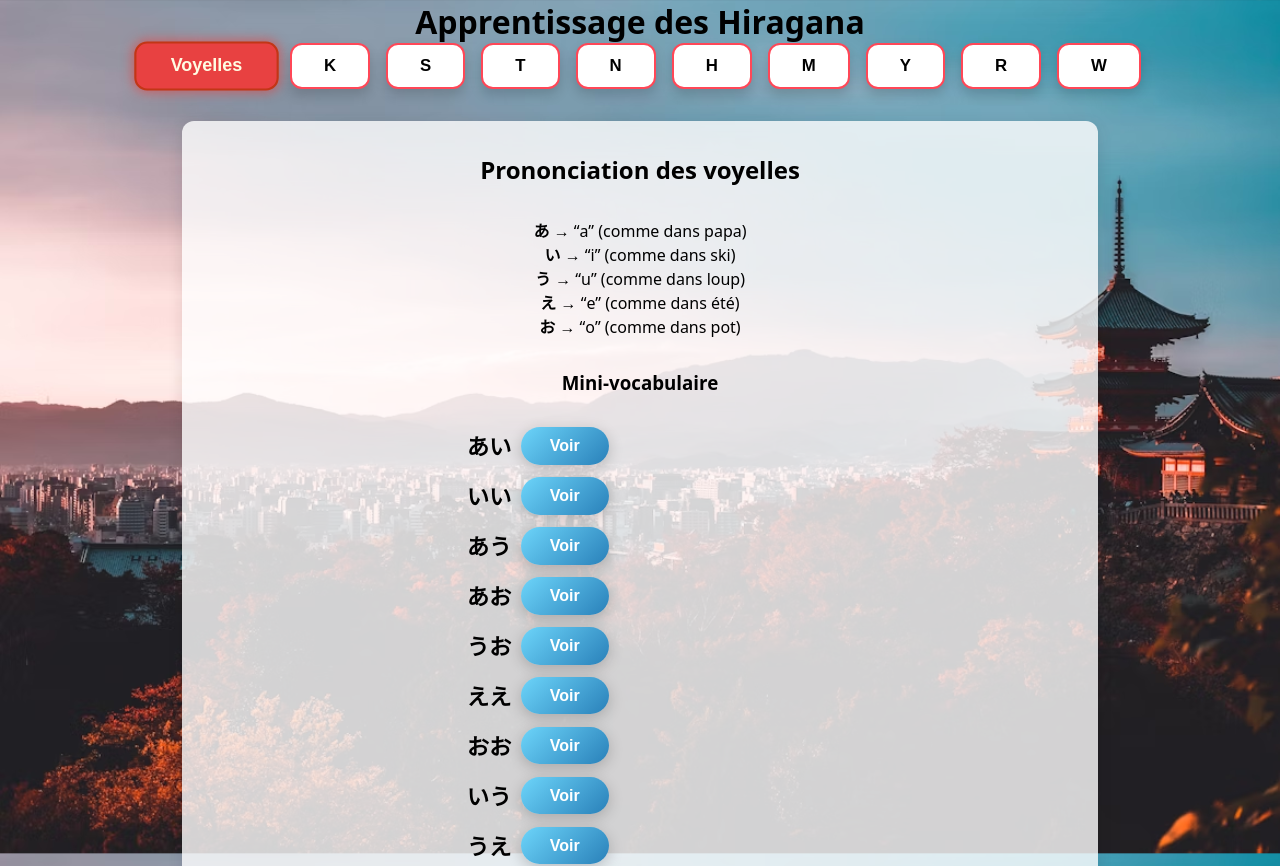
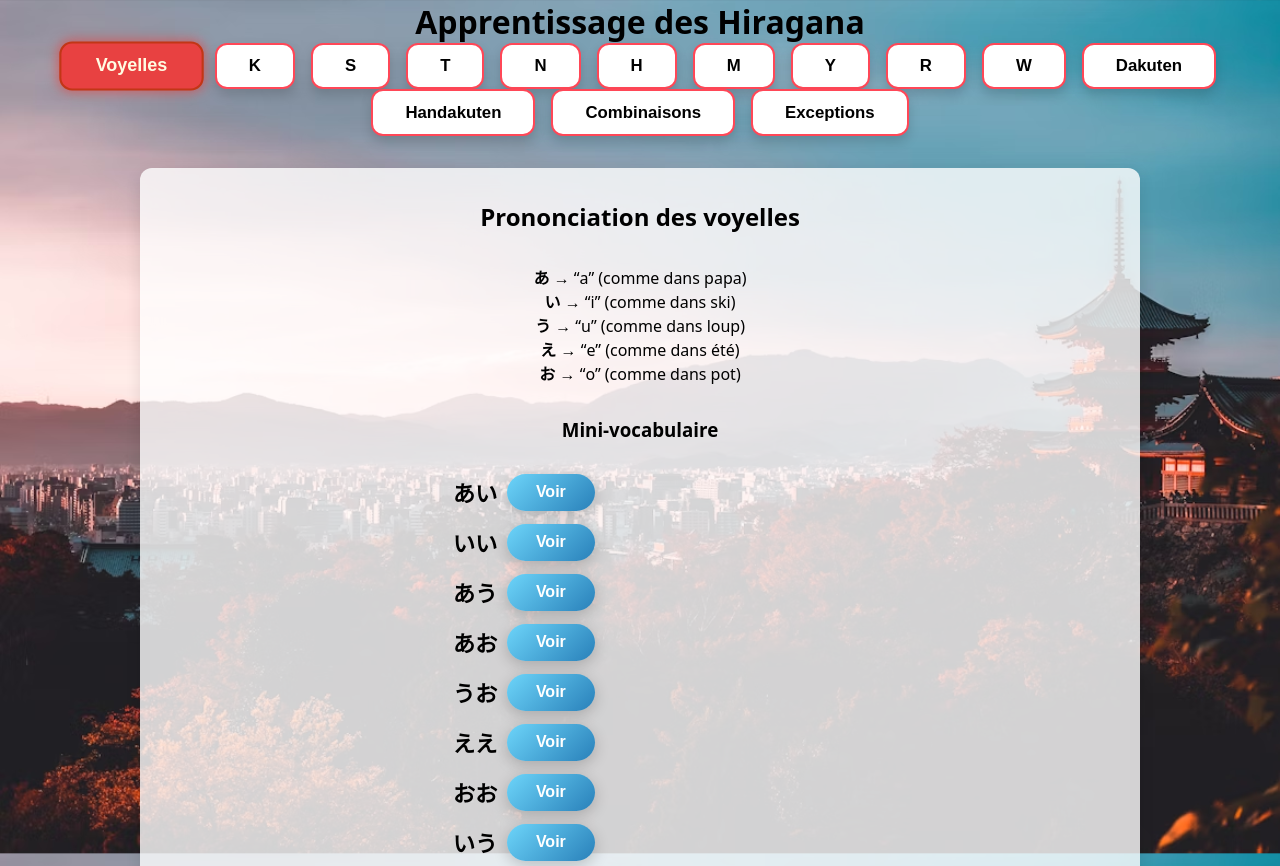
Before and after one commit to Yohann-Faustino/learnJapan, a React (Vite) app: page /hiragana in a window 1280 px wide. Shown: the top 866 px of the page. Built offline with nearby package versions, Linux system fonts and the light colour scheme.

Commit message:
ajout nouvelles categories hiragana

```diff
--- /dev/null
+++ b/src/data/dakuten.ts
@@ -0,0 +1,5 @@
+import type { Question } from "../types/Question";
+
+export const dakutenQuestions: Question[] = [];
+
+export const dakutenVocab = [];
--- /dev/null
+++ b/src/data/handakuten.ts
@@ -0,0 +1,5 @@
+import type { Question } from "../types/Question";
+
+export const handakutenQuestions: Question[] = [];
+
+export const handakutenVocab = [];
--- /dev/null
+++ b/src/data/hiraganaCombi.ts
@@ -0,0 +1,5 @@
+import type { Question } from "../types/Question";
+
+export const hiraganaCombiQuestions: Question[] = [];
+
+export const hiraganaCombiVocab = [];
--- /dev/null
+++ b/src/data/hiraganaExceptions.ts
@@ -0,0 +1,5 @@
+import type { Question } from "../types/Question";
+
+export const hiraganaExceptionsQuestions: Question[] = [];
+
+export const hiraganaExceptionsVocab = [];
--- a/src/pages/Hiragana.tsx
+++ b/src/pages/Hiragana.tsx
@@ -20,8 +20,32 @@ import { hiraganaMQuestions, hiraganaMVocab } from "../data/hiraganaConsonneM";
 import { hiraganaYQuestions, hiraganaYVocab } from "../data/hiraganaConsonneY";
 import { hiraganaRQuestions, hiraganaRVocab } from "../data/hiraganaConsonneR";
 import { hiraganaWQuestions, hiraganaWVocab } from "../data/hiraganaConsonneW";
+import { dakutenQuestions, dakutenVocab } from "../data/dakuten";
+import { handakutenQuestions, handakutenVocab } from "../data/handakuten";
+import {
+  hiraganaCombiQuestions,
+  hiraganaCombiVocab,
+} from "../data/hiraganaCombi";
+import {
+  hiraganaExceptionsQuestions,
+  hiraganaExceptionsVocab,
+} from "../data/hiraganaExceptions";
 
-type Section = "voyelles" | "K" | "S" | "T" | "N" | "H" | "M" | "Y" | "R" | "W";
+type Section =
+  | "voyelles"
+  | "K"
+  | "S"
+  | "T"
+  | "N"
+  | "H"
+  | "M"
+  | "Y"
+  | "R"
+  | "W"
+  | "Dakuten"
+  | "Handakuten"
+  | "Combinaisons"
+  | "Exceptions";
 
 export default function HiraganaPage() {
   const [activeSection, setActiveSection] = useState<Section>("voyelles");
@@ -327,6 +351,56 @@ export default function HiraganaPage() {
           </>
         );
 
+      case "Dakuten":
+        return (
+          <>
+            <h2>Les Dakuten (゛)</h2>
+            <p>Cour...</p>
+            {renderMiniVocab(dakutenVocab)}
+            <div className={styles.miniQuiz}>
+              <Quiz questions={dakutenQuestions} title="Quiz dakuten" />
+            </div>
+          </>
+        );
+
+      case "Handakuten":
+        return (
+          <>
+            <h2>Les Handakuten (゜)</h2>
+            <p>Cour...</p>
+            {renderMiniVocab(handakutenVocab)}
+            <div className={styles.miniQuiz}>
+              <Quiz questions={handakutenQuestions} title="Quiz handakuten" />
+            </div>
+          </>
+        );
+
+      case "Combinaisons":
+        return (
+          <>
+            <h2>Combinaisons (きゃ, しゃ, etc.)</h2>;<p>Cour...</p>
+            {renderMiniVocab(hiraganaCombiVocab)}
+            <div className={styles.miniQuiz}>
+              <Quiz
+                questions={hiraganaCombiQuestions}
+                title="Quiz combinaisons"
+              />
+            </div>
+          </>
+        );
+      case "Exceptions":
+        return (
+          <>
+            <h2>Exceptions (っ, ー, etc.)</h2>;<p>Cour...</p>
+            {renderMiniVocab(hiraganaExceptionsVocab)}
+            <div className={styles.miniQuiz}>
+              <Quiz
+                questions={hiraganaExceptionsQuestions}
+                title="Quiz exceptions"
+              />
+            </div>
+          </>
+        );
       default:
         return null;
     }
@@ -347,6 +421,10 @@ export default function HiraganaPage() {
           { label: "Y", key: "Y" },
           { label: "R", key: "R" },
           { label: "W", key: "W" },
+          { label: "Dakuten", key: "Dakuten" },
+          { label: "Handakuten", key: "Handakuten" },
+          { label: "Combinaisons", key: "Combinaisons" },
+          { label: "Exceptions", key: "Exceptions" },
         ].map((tab) => (
           <TabButton
             key={tab.key}
```
